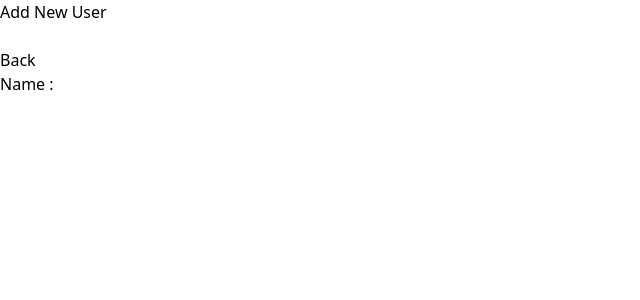
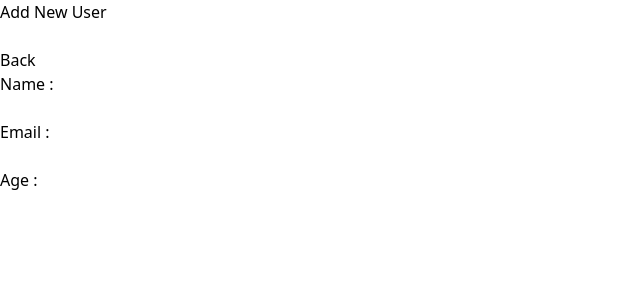
Before and after one commit to BackendExpert/node-crud-MREN, a React (Vite) app in the folder client/: page /Users/Create in a window 1280 px wide. Shown: the top 300 px of the page, without its empty margins (0-640 px from the left). Built offline with nearby package versions, Linux system fonts and the light colour scheme; some icons are missing.

Commit message:
Update
Co-Authored-By: JehanKandy  <jehankandy@gmail.com>

```diff
--- a/client/src/Users/CreateUser.tsx
+++ b/client/src/Users/CreateUser.tsx
@@ -18,7 +18,15 @@ const CreateUser = () => {
                     <form>
                         <div className="">
                             <label htmlFor="">Name : </label><br />
-                            <input type="text" className="border rounded  border-gray-200 w-full mt-2 h-10" />
+                            <input type="text" className="border rounded  border-gray-200 w-full mt-2 h-10 pl-2" />
+                        </div>
+                        <div className="">
+                            <label htmlFor="">Email : </label><br />
+                            <input type="email" className="border rounded  border-gray-200 w-full mt-2 h-10 pl-2" />
+                        </div>
+                        <div className="">
+                            <label htmlFor="">Age : </label><br />
+                            <input type="number" className="border rounded  border-gray-200 w-full mt-2 h-10 pl-2" />
                         </div>
                     </form>
                 </div>
```
